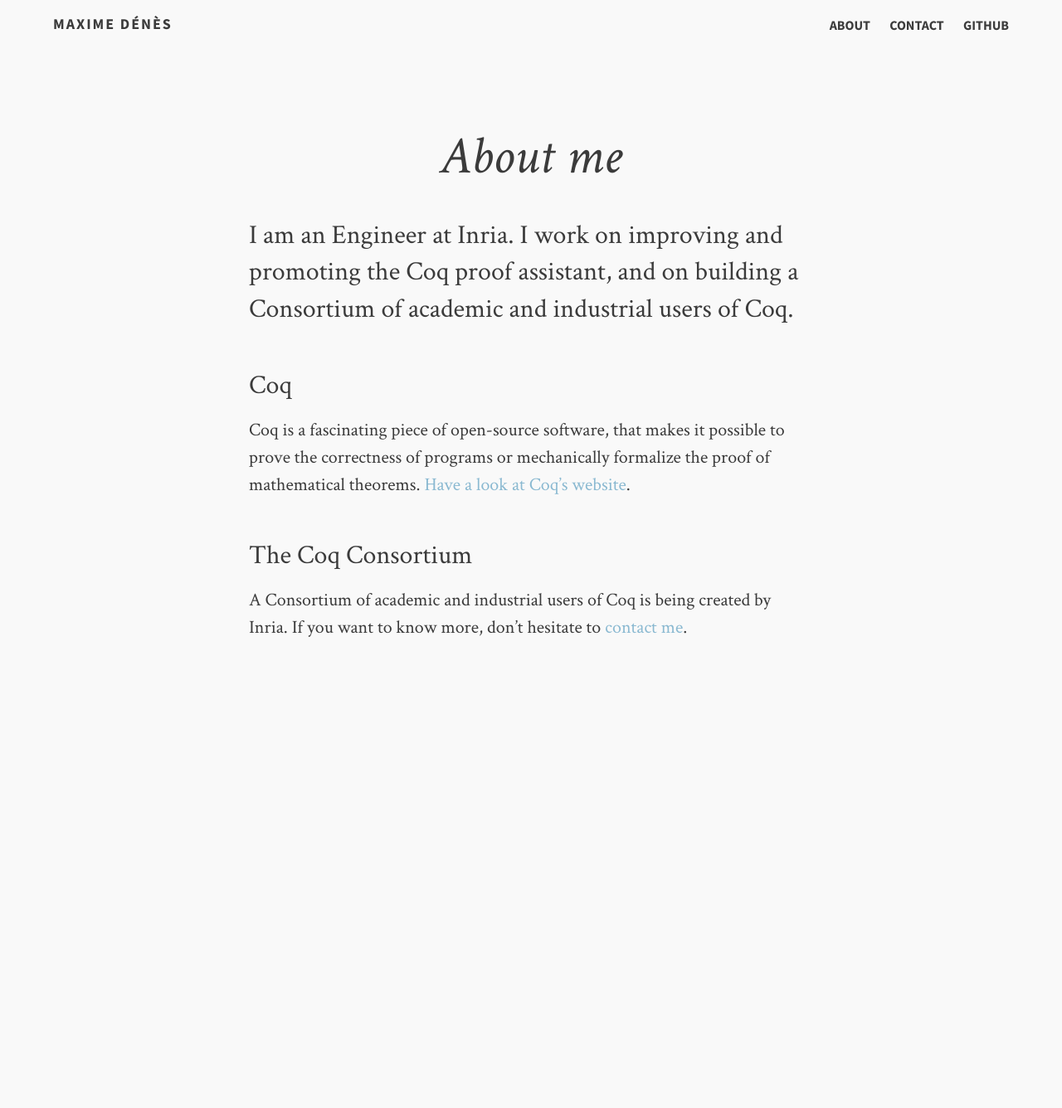
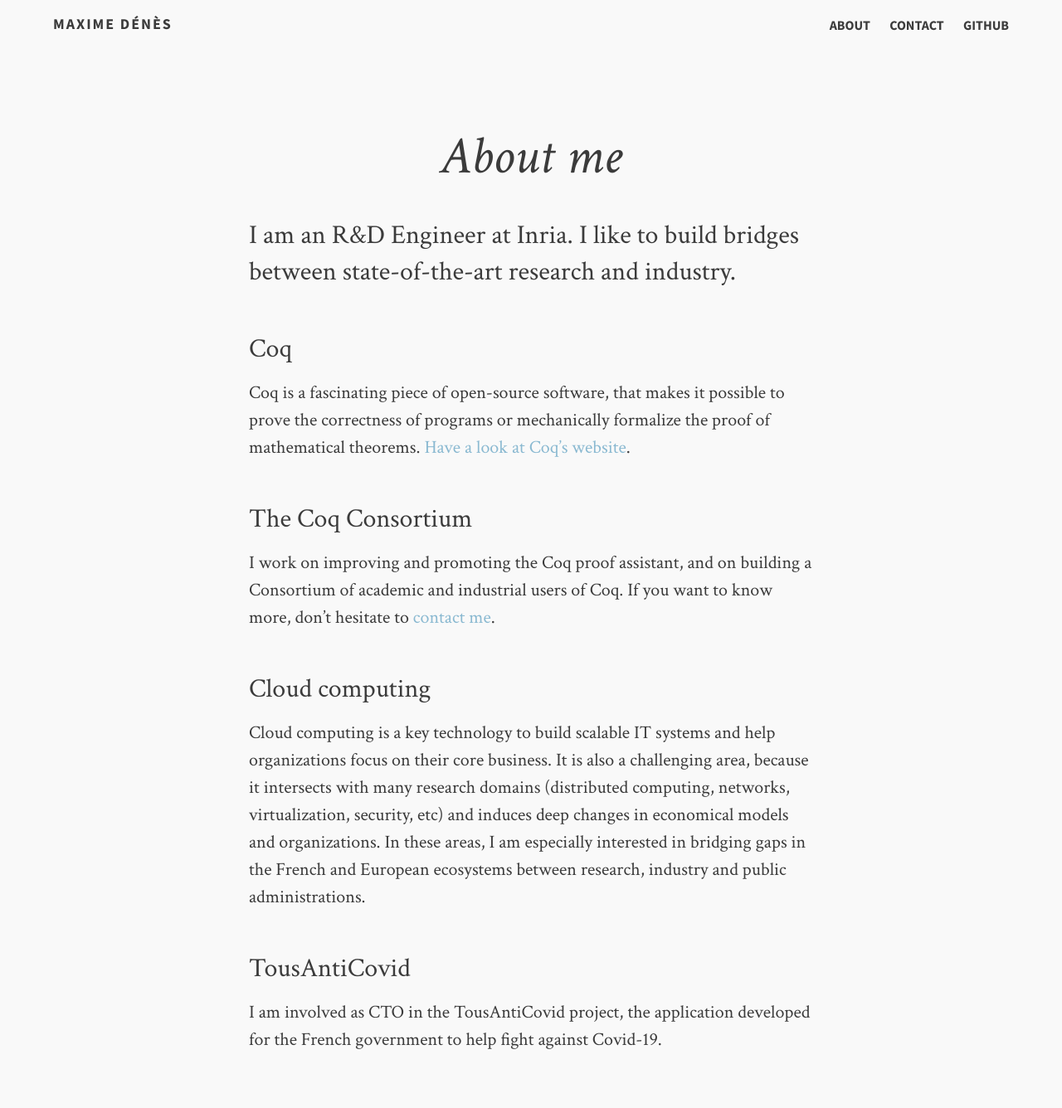
Before and after one commit to maximedenes/maximedenes.github.io, a Jekyll site: the page built from index.md, in a window 1280 px wide. Shown: the whole page at 83% size. Built offline with Jekyll 4.4.1, drawn with Linux system fonts in a browser that asks for light colours; before the commit the page ends 900 px from its top, so only the background shows below that.

Commit message:
Update interests

```diff
--- a/index.md
+++ b/index.md
@@ -2,16 +2,29 @@
 layout: post-no-feature
 permalink: /index.html
 title: About me
-description: I am an Engineer at Inria. I work on improving and promoting the Coq proof assistant, and on building a Consortium of academic and industrial users of Coq.
-tags: [about, Coq]
+description: I am an R&D Engineer at Inria. I like to build bridges between state-of-the-art research and industry.
+tags: [about, Coq, Cloud]
 ---
 
 ### Coq
-
 Coq is a fascinating piece of open-source software, that makes it possible to
 prove the correctness of programs or mechanically formalize the proof of
 mathematical theorems. [Have a look at Coq's website](https://coq.inria.fr).
 
 ### The Coq Consortium
-A Consortium of academic and industrial users of Coq is being created by Inria. If you want to know more, don't hesitate to
-[contact me](/contact).
+I work on improving and promoting the Coq proof assistant, and on building a
+Consortium of academic and industrial users of Coq. If you want to know more,
+don't hesitate to [contact me](/contact).
+
+### Cloud computing
+Cloud computing is a key technology to build scalable IT systems and help
+organizations focus on their core business. It is also a challenging area,
+because it intersects with many research domains (distributed computing,
+networks, virtualization, security, etc) and induces deep changes in economical
+models and organizations. In these areas, I am especially interested in bridging
+gaps in the French and European ecosystems between research, industry and public
+administrations.
+
+### TousAntiCovid
+I am involved as CTO in the TousAntiCovid project, the application developed for
+the French government to help fight against Covid-19.
```
